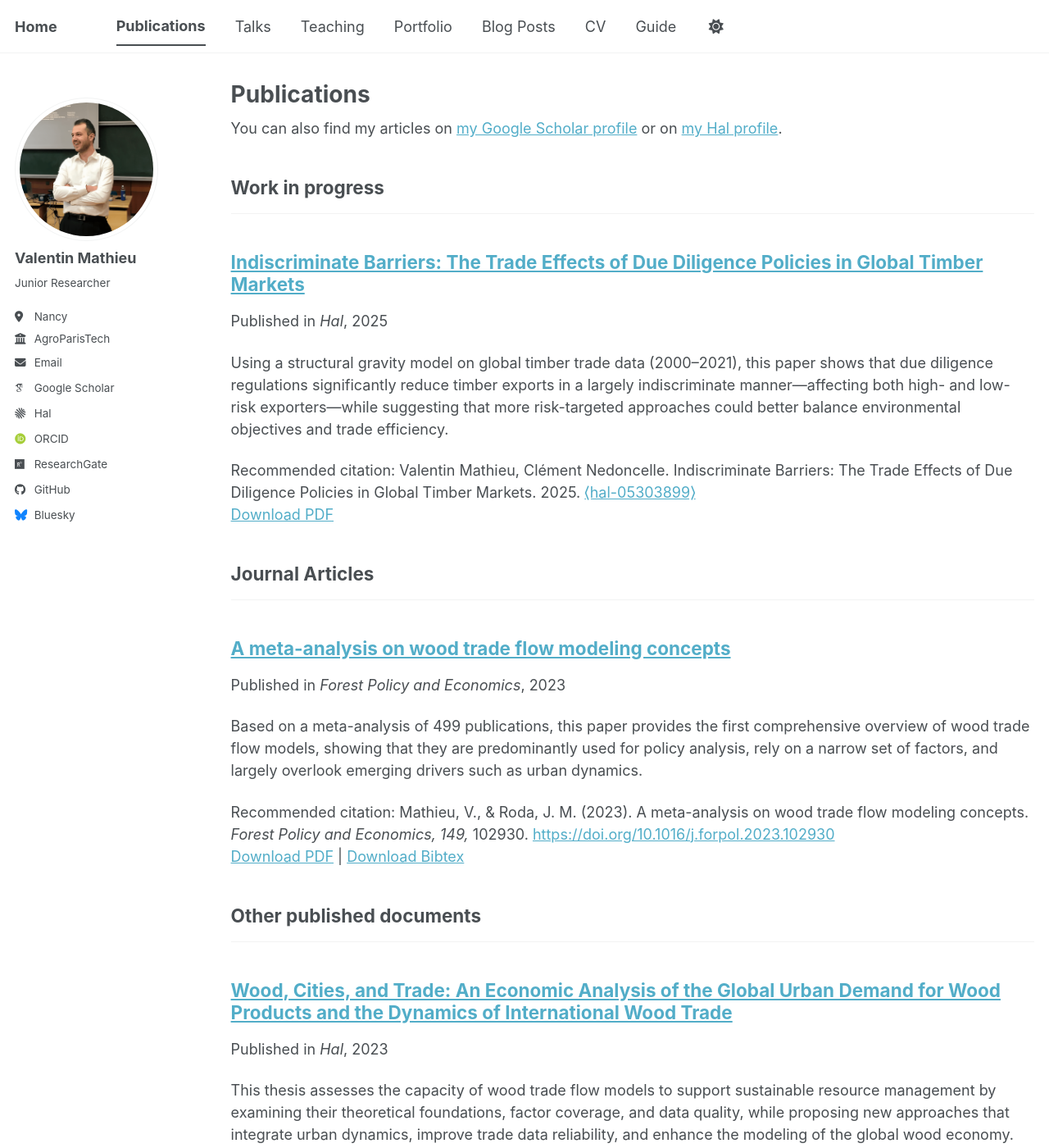
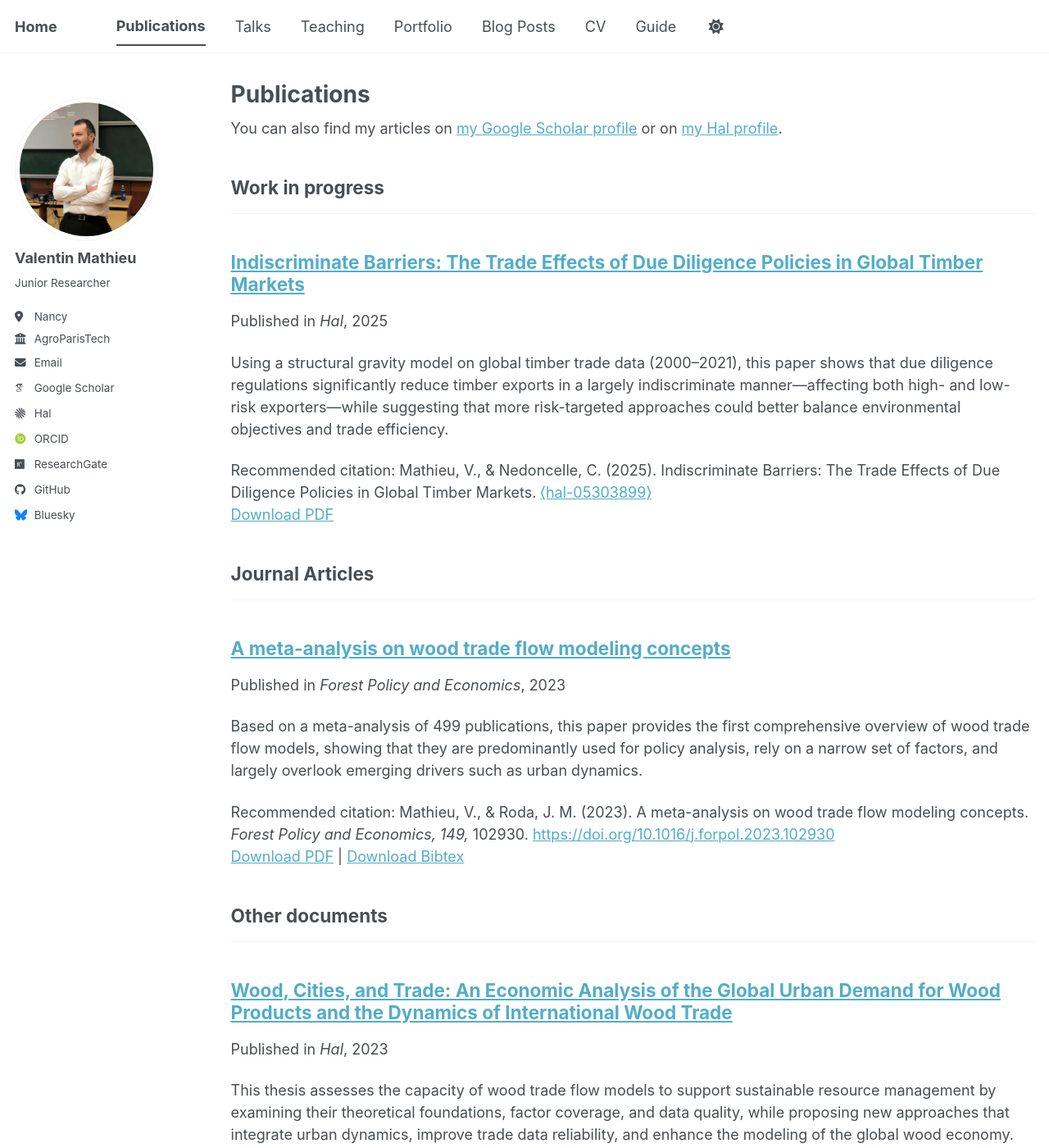
Before and after one commit to vlmathieu/vlmathieu.github.io, a Jekyll site: the page built from _pages/publications.html, in a window 1280 px wide and 1400 px high. Shown: the whole window at 82% size. Built offline with Jekyll 4.4.1, drawn with Linux system fonts in a browser that asks for light colours; some web fonts are replaced; a script bundle is joined from its source files by our own code; library files that are not in the unit come from our copies.

Commit message:
Update publication page

```diff
--- a/_config.yml
+++ b/_config.yml
@@ -93,7 +93,7 @@ publication_category:
   manuscripts:
     title: 'Journal Articles'
   documents:
-    title: 'Other published documents'
+    title: 'Other documents'
   conferences:
     title: 'Conference Papers'
 
--- a/_publications/2025-10-08-mathieu-nedoncelle.md
+++ b/_publications/2025-10-08-mathieu-nedoncelle.md
@@ -7,7 +7,7 @@ excerpt: 'Using a structural gravity model on global timber trade data (2000–2
 date: 2025-10-08
 venue: 'Hal'
 paperurl: 'https://hal.science/hal-05303899v1/file/mathieu_nedoncelle2025.pdf'
-citation: 'Valentin Mathieu, Clément Nedoncelle. Indiscriminate Barriers: The Trade Effects of Due Diligence Policies in Global Timber Markets. 2025. <a href="https://hal.science/hal-05303899v1">⟨hal-05303899⟩</a>'
+citation: 'Mathieu, V., & Nedoncelle, C. (2025). Indiscriminate Barriers: The Trade Effects of Due Diligence Policies in Global Timber Markets. <a href="https://hal.science/hal-05303899v1">⟨hal-05303899⟩</a>'
 ---
 
 **Abstract**
```
